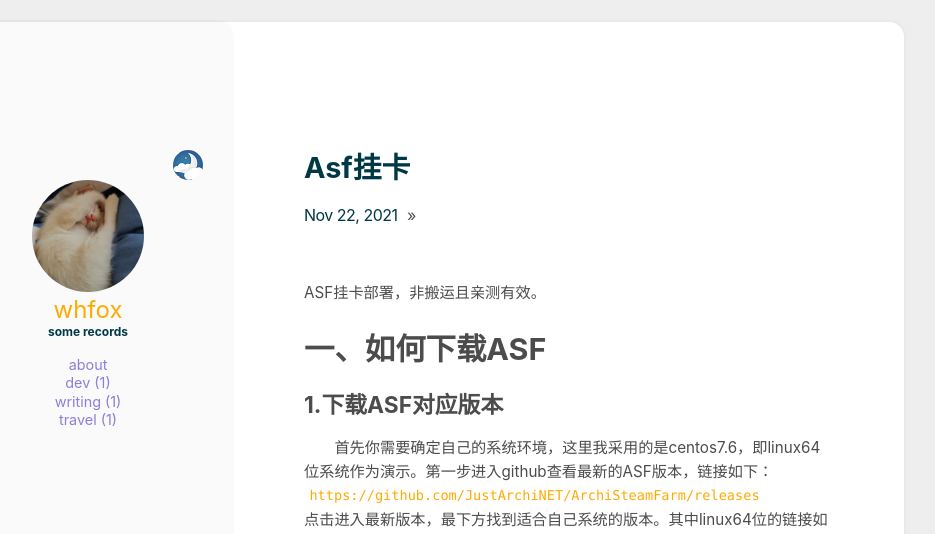
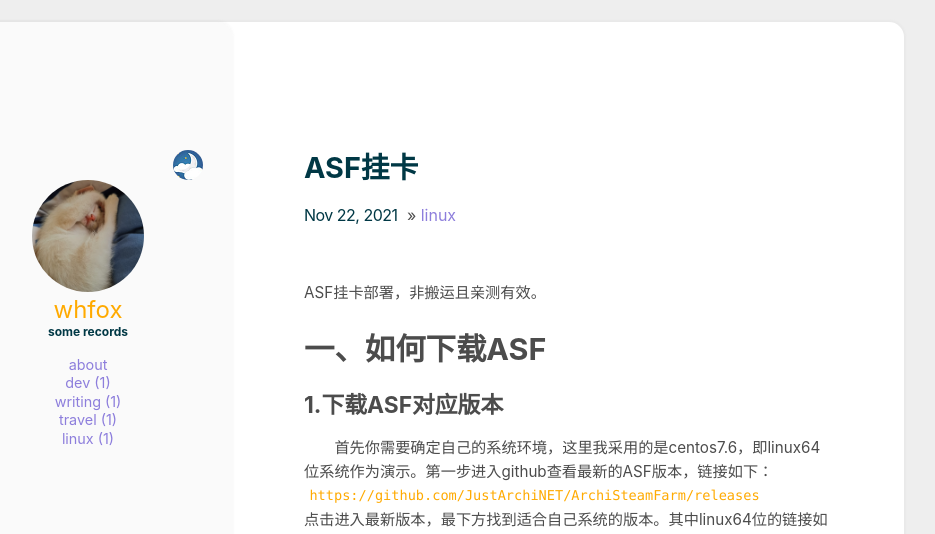
Before and after one commit to whfox/whfox.github.io, a Jekyll site: the page built from _posts/2021-11-22-ASF挂卡.md, in a window 1280 px wide. Shown: the top 534 px of the page, without its empty margins (216-1151 px from the left). Built offline with Jekyll 4.4.1, drawn with Linux system fonts in a browser that asks for light colours; comment, search, counter and statistics services are not loaded.

Commit message:
Update 2021-11-22-ASF挂卡.md

```diff
--- a/_posts/2021-11-22-ASF挂卡.md
+++ b/_posts/2021-11-22-ASF挂卡.md
@@ -1,3 +1,9 @@
+---
+title: ASF挂卡
+categories: [linux]
+comments: true
+---
+
 ASF挂卡部署，非搬运且亲测有效。
 
 
```
